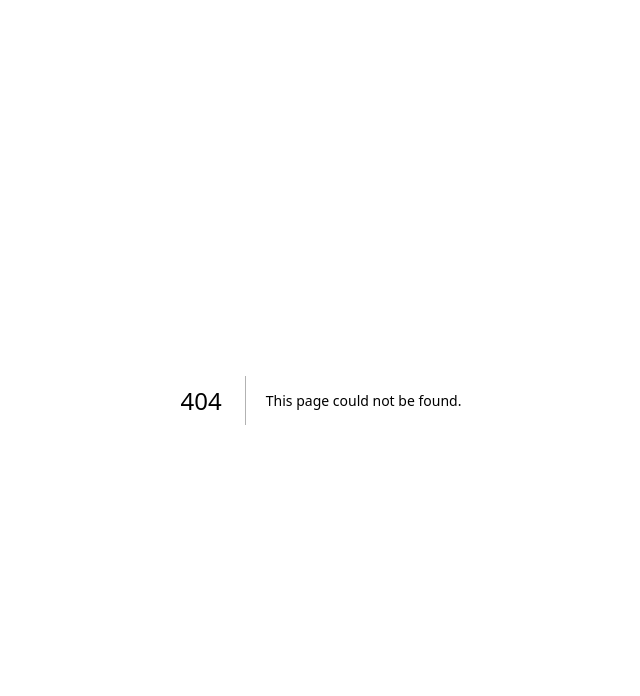
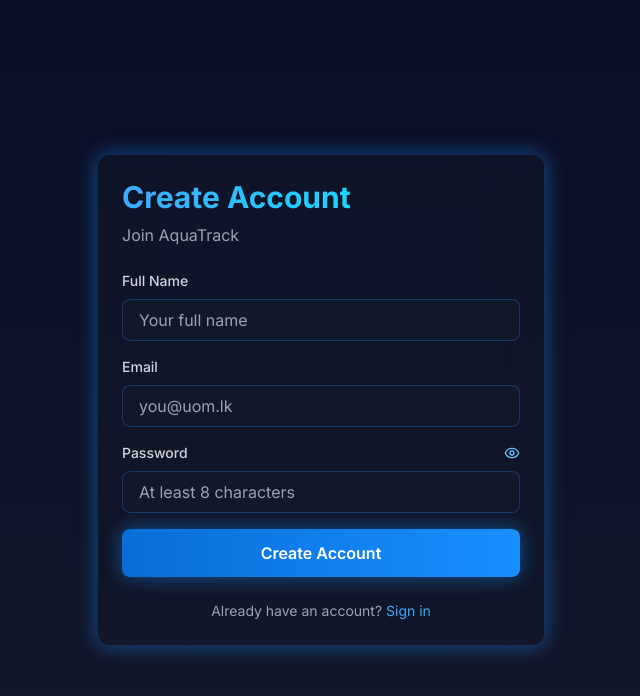
Before and after one commit to Kavindya-Kariyawasam/aquatrack, a Next.js app: page /register in a window 1280 px wide. Before the commit this address had no page. Shown: the top 696 px of the page, without its empty margins (319-959 px from the left). Built offline with nearby package versions, Linux system fonts and the light colour scheme.

Commit message:
feat: build login and registration interfaces

```diff
--- /dev/null
+++ b/app/(auth)/login/page.tsx
@@ -0,0 +1,112 @@
+"use client";
+
+import Link from "next/link";
+import { useRouter } from "next/navigation";
+import { FormEvent, useState } from "react";
+import { Eye, EyeOff } from "lucide-react";
+import toast from "react-hot-toast";
+import Button from "@/components/ui/Button";
+import Card from "@/components/ui/Card";
+import Input from "@/components/ui/Input";
+
+export default function LoginPage() {
+  const router = useRouter();
+  const [email, setEmail] = useState("");
+  const [password, setPassword] = useState("");
+  const [showPassword, setShowPassword] = useState(false);
+  const [isLoading, setIsLoading] = useState(false);
+
+  const onSubmit = async (event: FormEvent<HTMLFormElement>) => {
+    event.preventDefault();
+    setIsLoading(true);
+
+    try {
+      const response = await fetch("/api/auth/login", {
+        method: "POST",
+        headers: { "Content-Type": "application/json" },
+        body: JSON.stringify({ email, password }),
+      });
+
+      const data = await response.json();
+
+      if (!response.ok) {
+        toast.error(data.error || "Login failed");
+        return;
+      }
+
+      toast.success("Login successful");
+      router.push("/dashboard");
+      router.refresh();
+    } catch {
+      toast.error("Network error. Please try again.");
+    } finally {
+      setIsLoading(false);
+    }
+  };
+
+  return (
+    <main className="min-h-screen flex items-center justify-center p-4">
+      <Card className="w-full max-w-md" hover>
+        <h1 className="section-heading mb-2">Welcome Back</h1>
+        <p className="text-gray-400 mb-6">Sign in to AquaTrack</p>
+
+        <form className="space-y-4" onSubmit={onSubmit}>
+          <Input
+            label="Email"
+            type="email"
+            value={email}
+            onChange={(e) => setEmail(e.target.value)}
+            placeholder="you@uom.lk"
+            required
+          />
+
+          <div>
+            <div className="flex items-center justify-between mb-2">
+              <label className="text-sm font-medium text-gray-300">
+                Password
+              </label>
+              <button
+                type="button"
+                className="text-xs text-primary-300 hover:text-primary-200"
+                onClick={() => setShowPassword((prev) => !prev)}
+                aria-label={showPassword ? "Hide password" : "Show password"}
+              >
+                {showPassword ? <EyeOff size={16} /> : <Eye size={16} />}
+              </button>
+            </div>
+            <Input
+              type={showPassword ? "text" : "password"}
+              value={password}
+              onChange={(e) => setPassword(e.target.value)}
+              placeholder="••••••••"
+              required
+            />
+          </div>
+
+          <Button type="submit" className="w-full" isLoading={isLoading}>
+            Sign In
+          </Button>
+        </form>
+
+        <p className="mt-3 text-sm text-center">
+          <Link
+            href="/forgot-password"
+            className="text-primary-400 hover:text-primary-300"
+          >
+            Forgot password?
+          </Link>
+        </p>
+
+        <p className="mt-6 text-sm text-gray-400 text-center">
+          New to AquaTrack?{" "}
+          <Link
+            href="/register"
+            className="text-primary-400 hover:text-primary-300"
+          >
+            Create account
+          </Link>
+        </p>
+      </Card>
+    </main>
+  );
+}
--- /dev/null
+++ b/app/(auth)/register/page.tsx
@@ -0,0 +1,112 @@
+"use client";
+
+import Link from "next/link";
+import { useRouter } from "next/navigation";
+import { FormEvent, useState } from "react";
+import { Eye, EyeOff } from "lucide-react";
+import toast from "react-hot-toast";
+import Button from "@/components/ui/Button";
+import Card from "@/components/ui/Card";
+import Input from "@/components/ui/Input";
+
+export default function RegisterPage() {
+  const router = useRouter();
+  const [fullName, setFullName] = useState("");
+  const [email, setEmail] = useState("");
+  const [password, setPassword] = useState("");
+  const [showPassword, setShowPassword] = useState(false);
+  const [isLoading, setIsLoading] = useState(false);
+
+  const onSubmit = async (event: FormEvent<HTMLFormElement>) => {
+    event.preventDefault();
+    setIsLoading(true);
+
+    try {
+      const response = await fetch("/api/auth/register", {
+        method: "POST",
+        headers: { "Content-Type": "application/json" },
+        body: JSON.stringify({ fullName, email, password }),
+      });
+
+      const data = await response.json();
+
+      if (!response.ok) {
+        toast.error(data.error || "Registration failed");
+        return;
+      }
+
+      toast.success("Account created. Please sign in.");
+      router.push("/login");
+    } catch {
+      toast.error("Network error. Please try again.");
+    } finally {
+      setIsLoading(false);
+    }
+  };
+
+  return (
+    <main className="min-h-screen flex items-center justify-center p-4">
+      <Card className="w-full max-w-md" hover>
+        <h1 className="section-heading mb-2">Create Account</h1>
+        <p className="text-gray-400 mb-6">Join AquaTrack</p>
+
+        <form className="space-y-4" onSubmit={onSubmit}>
+          <Input
+            label="Full Name"
+            value={fullName}
+            onChange={(e) => setFullName(e.target.value)}
+            placeholder="Your full name"
+            required
+          />
+
+          <Input
+            label="Email"
+            type="email"
+            value={email}
+            onChange={(e) => setEmail(e.target.value)}
+            placeholder="you@uom.lk"
+            required
+          />
+
+          <div>
+            <div className="flex items-center justify-between mb-2">
+              <label className="text-sm font-medium text-gray-300">
+                Password
+              </label>
+              <button
+                type="button"
+                className="text-xs text-primary-300 hover:text-primary-200"
+                onClick={() => setShowPassword((prev) => !prev)}
+                aria-label={showPassword ? "Hide password" : "Show password"}
+              >
+                {showPassword ? <EyeOff size={16} /> : <Eye size={16} />}
+              </button>
+            </div>
+            <Input
+              type={showPassword ? "text" : "password"}
+              value={password}
+              onChange={(e) => setPassword(e.target.value)}
+              placeholder="At least 8 characters"
+              required
+              minLength={8}
+            />
+          </div>
+
+          <Button type="submit" className="w-full" isLoading={isLoading}>
+            Create Account
+          </Button>
+        </form>
+
+        <p className="mt-6 text-sm text-gray-400 text-center">
+          Already have an account?{" "}
+          <Link
+            href="/login"
+            className="text-primary-400 hover:text-primary-300"
+          >
+            Sign in
+          </Link>
+        </p>
+      </Card>
+    </main>
+  );
+}
```
